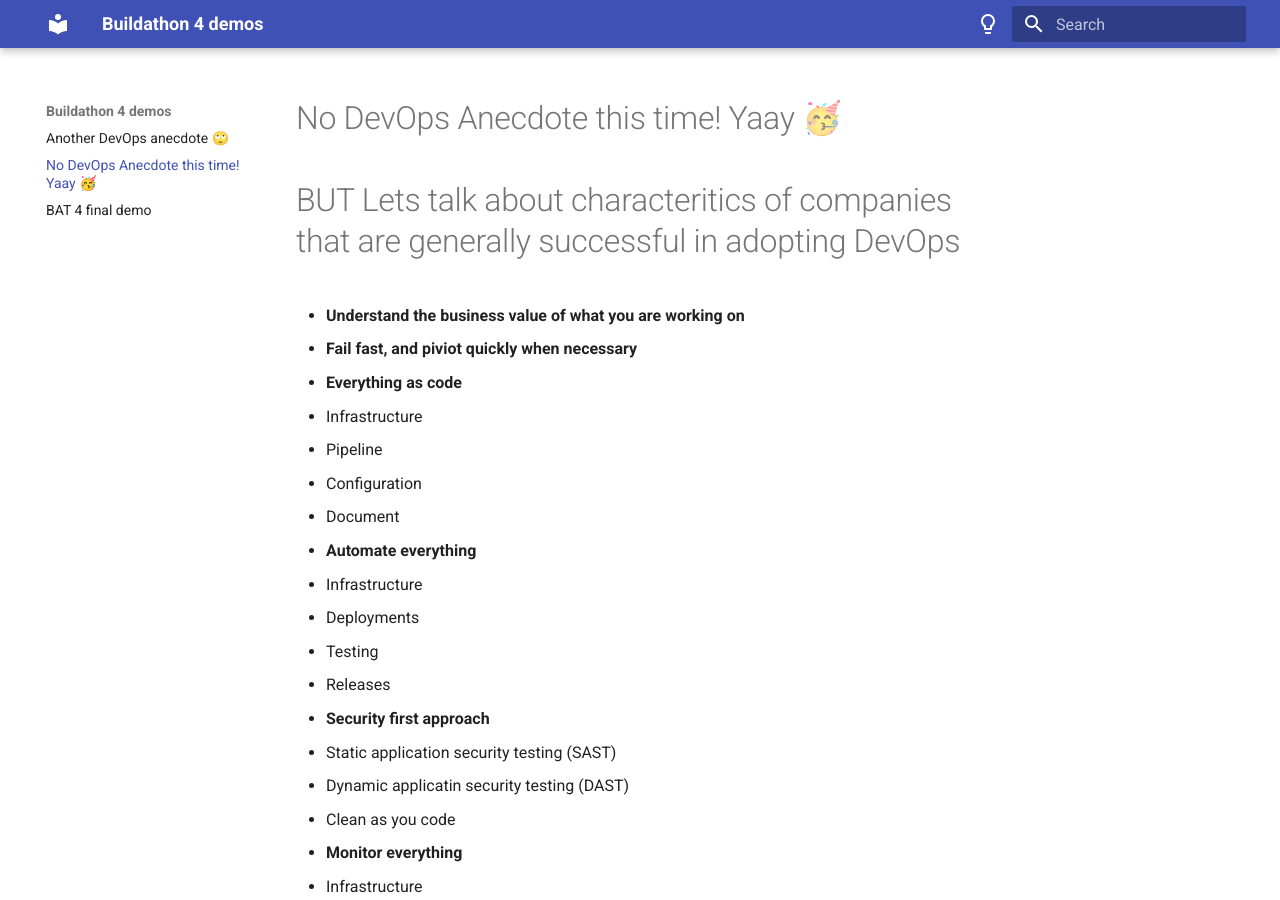
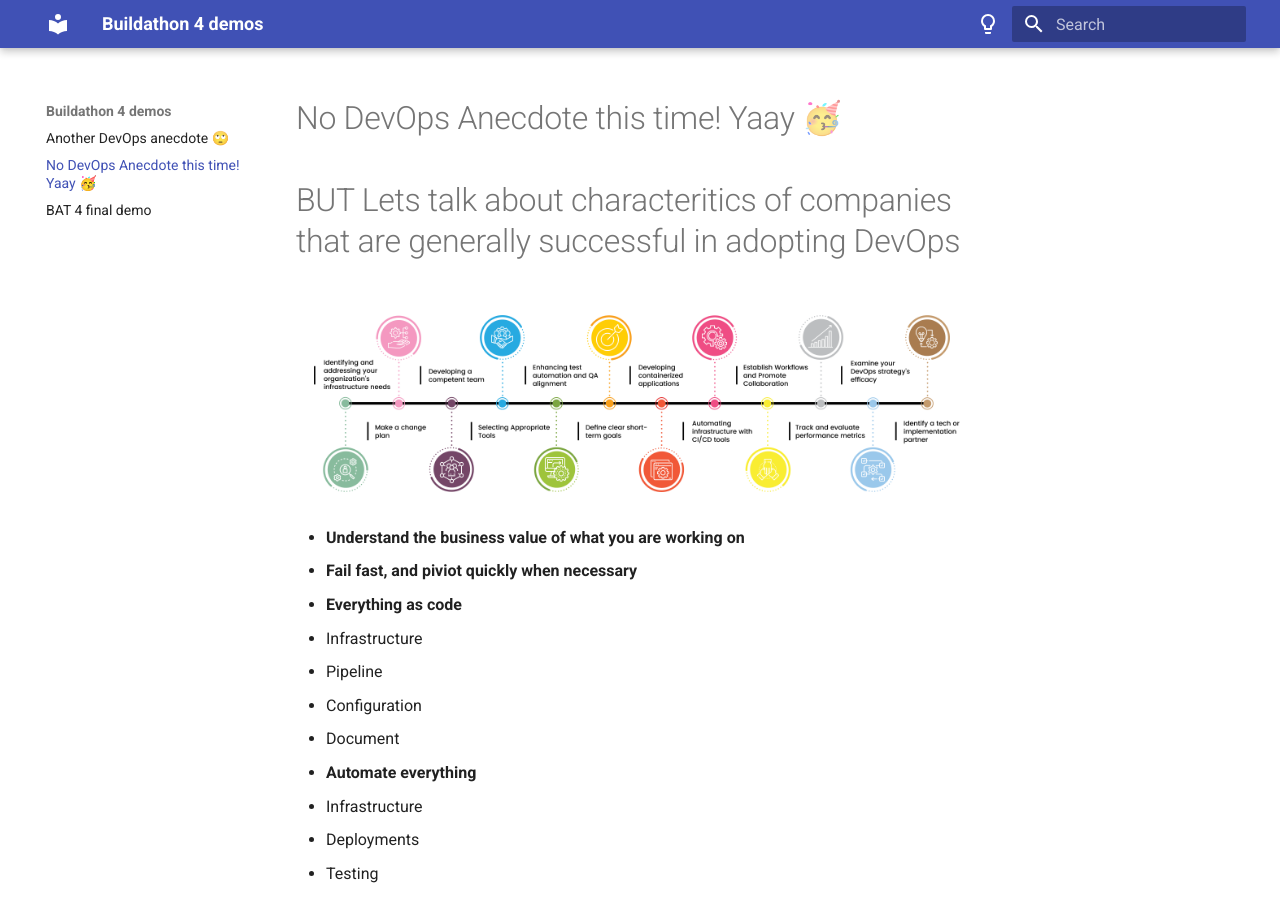
Before and after one commit to kharels/bat4, an MkDocs documentation site: the page built from docs/bat5.md, in a window 1280 px wide and 900 px high. Built offline with MkDocs 1.6.1 and Material for MkDocs 9.7.7, drawn with Linux system fonts in a browser that asks for light colours.

Commit message:
Update bat5.md

```diff
--- a/docs/bat5.md
+++ b/docs/bat5.md
@@ -1,6 +1,8 @@
 # No DevOps Anecdote this time! Yaay 🥳
 
 # BUT Lets talk about characteritics of companies that are generally successful in adopting DevOps
+
+![DevOps transformation roadmap](devops-transformation-roadmap.png)
 
 - **Understand the business value of what you are working on**
 - **Fail fast, and piviot quickly when necessary**
```
